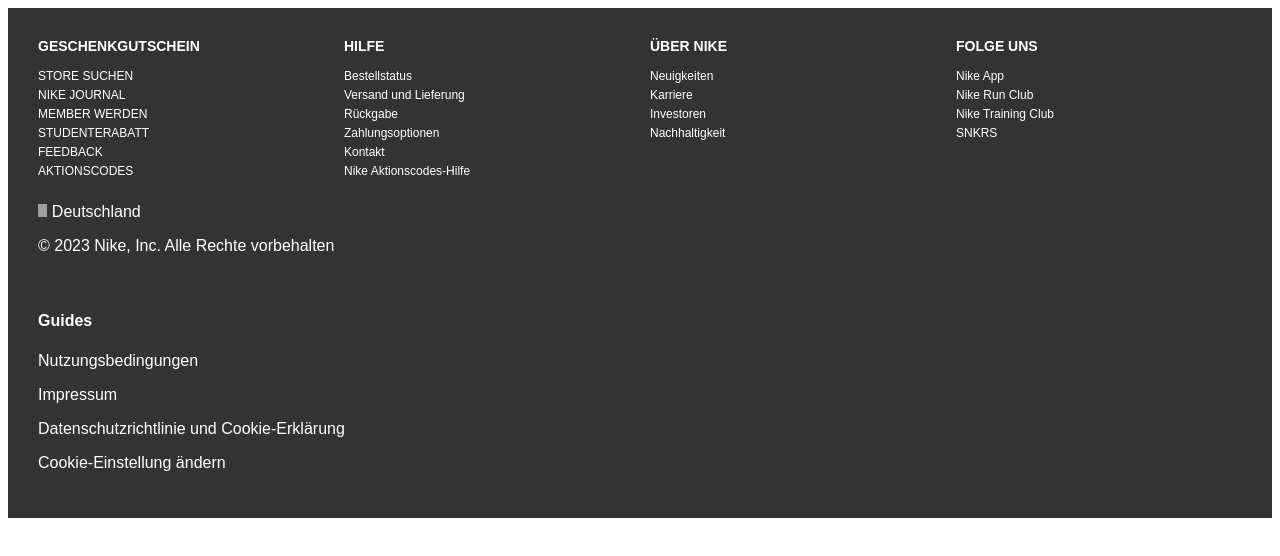
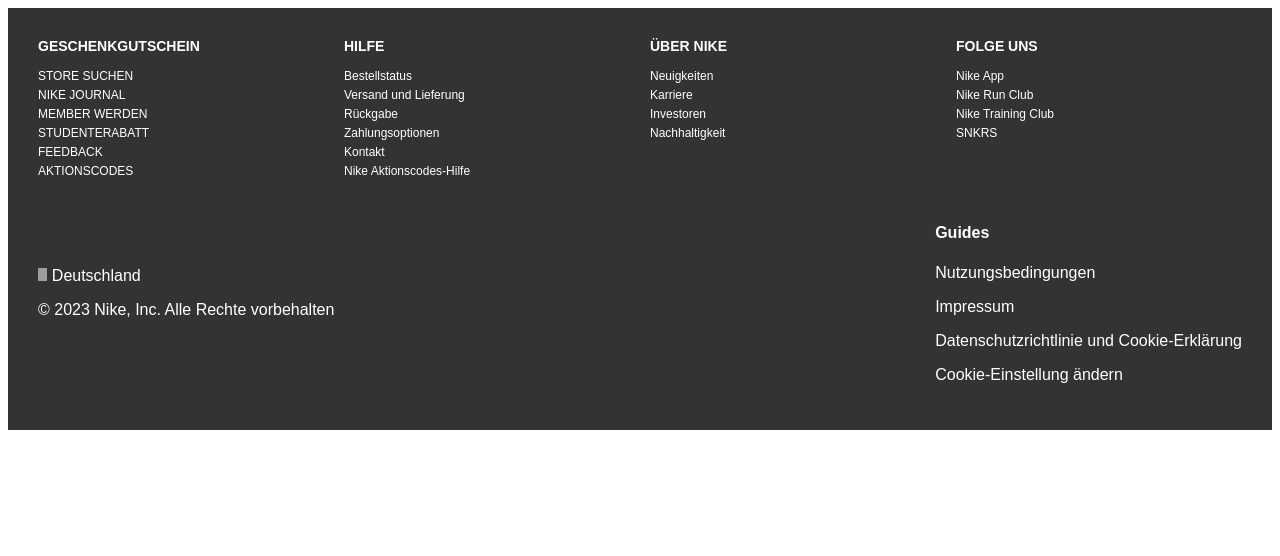
Before and after one commit to NoriesDev/Nike, a plain HTML site: page index.html in a window 1280 px wide. Drawn offline with Linux system fonts and the light colour scheme; grey boxes are pictures that could not be loaded.

Commit message:
changes footer

```diff
--- a/index.html
+++ b/index.html
@@ -49,8 +49,10 @@
                 <p>SNKRS</p>
             </div>
         </div>
+        <div class="footer-bottom-container">
             <div class="footer-bottom1">
-            <span><img src="https://t4.ftcdn.net/jpg/01/49/54/43/360_F_149544314_UcRXtS7SJVBBFUYVJGA88LWgbimCMsfg.jpg"
+                <span><img
+                        src="https://t4.ftcdn.net/jpg/01/49/54/43/360_F_149544314_UcRXtS7SJVBBFUYVJGA88LWgbimCMsfg.jpg"
                         width="9.38" height="13.12" alt="Location Icon"> Deutschland</span>
                 <p>© 2023 Nike, Inc. Alle Rechte vorbehalten</p>
             </div>
@@ -61,6 +63,7 @@
                 <p>Datenschutzrichtlinie und Cookie-Erklärung</p>
                 <p>Cookie-Einstellung ändern</p>
             </div>
+        </div>
     </footer>
 </body>
 
--- a/style.css
+++ b/style.css
@@ -33,14 +33,21 @@
     font-size: 12px;
 }
 
+.footer-bottom-container {
+    min-width: 100%;
+    display: flex;
+    flex-flow: row nowrap;
+    justify-content: space-between;
+    align-items: center;
+}
+
 .footer-bottom1 {
-    width: 100%;
+    max-width: 30%;
     padding: 10px;
     box-sizing: border-box;
 }
 
 .footer-bottom2 {
-    width: 100%;
     padding: 10px;
     box-sizing: border-box;
 }
```
Lines whose indentation alone changed are shown as unchanged.
